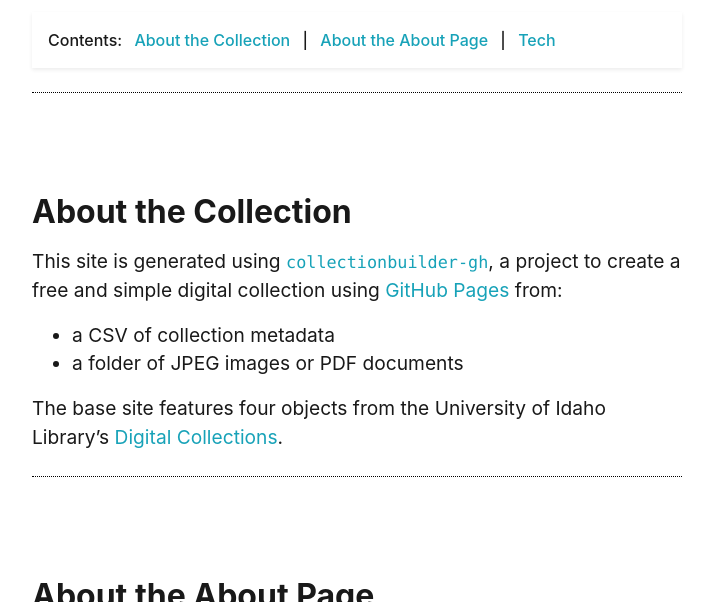
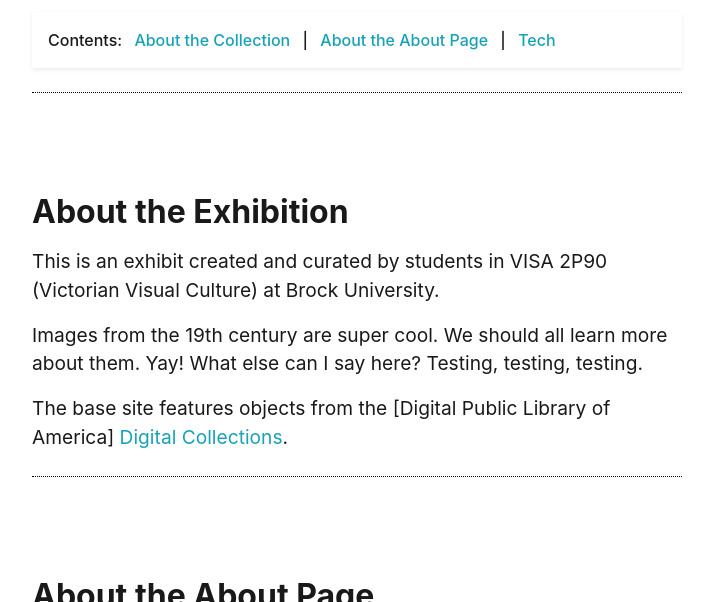
Before and after one commit to jkcronin/VictorianVisualCulture, a Jekyll site: the page built from pages/about.md, in a window 1280 px wide and 900 px high, cut to the strip 298-900 px from the top of the window. Shown: the whole strip, without its empty margins (283-993 px from the left). Built offline with Jekyll 4.4.1, drawn with Linux system fonts in a browser that asks for light colours.

Commit message:
Update about.md

```diff
--- a/pages/about.md
+++ b/pages/about.md
@@ -12,14 +12,16 @@ credits: true
 
 {% include feature/nav-menu.html sections="About the Collection;About the About Page" %}
 
-## About the Collection
+## About the Exhibition
+This is an exhibit created and curated by students in VISA 2P90 (Victorian Visual Culture) at Brock University.
 
-This site is generated using [`collectionbuilder-gh`](https://collectionbuilding.github.io/gh/), a project to create a free and simple digital collection using [GitHub Pages](https://pages.github.com/) from:
+Images from the 19th century are super cool. We should all learn more about them. Yay!
+What else can I say here?
+Testing, testing, testing.
 
-- a CSV of collection metadata
-- a folder of JPEG images or PDF documents
 
-The base site features four objects from the University of Idaho Library's [Digital Collections](https://www.lib.uidaho.edu/digital).
+
+The base site features objects from the [Digital Public Library of America] [Digital Collections](https://dp.la/).
 
 <!-- IMPORTANT!!! DELETE this comment and the include below when you are finished editing this page for your collection. The include below introduces about page features. They will show up on your collection's about page until you delete it.  -->
 {% include feature/abouttheabout.md %}
```
